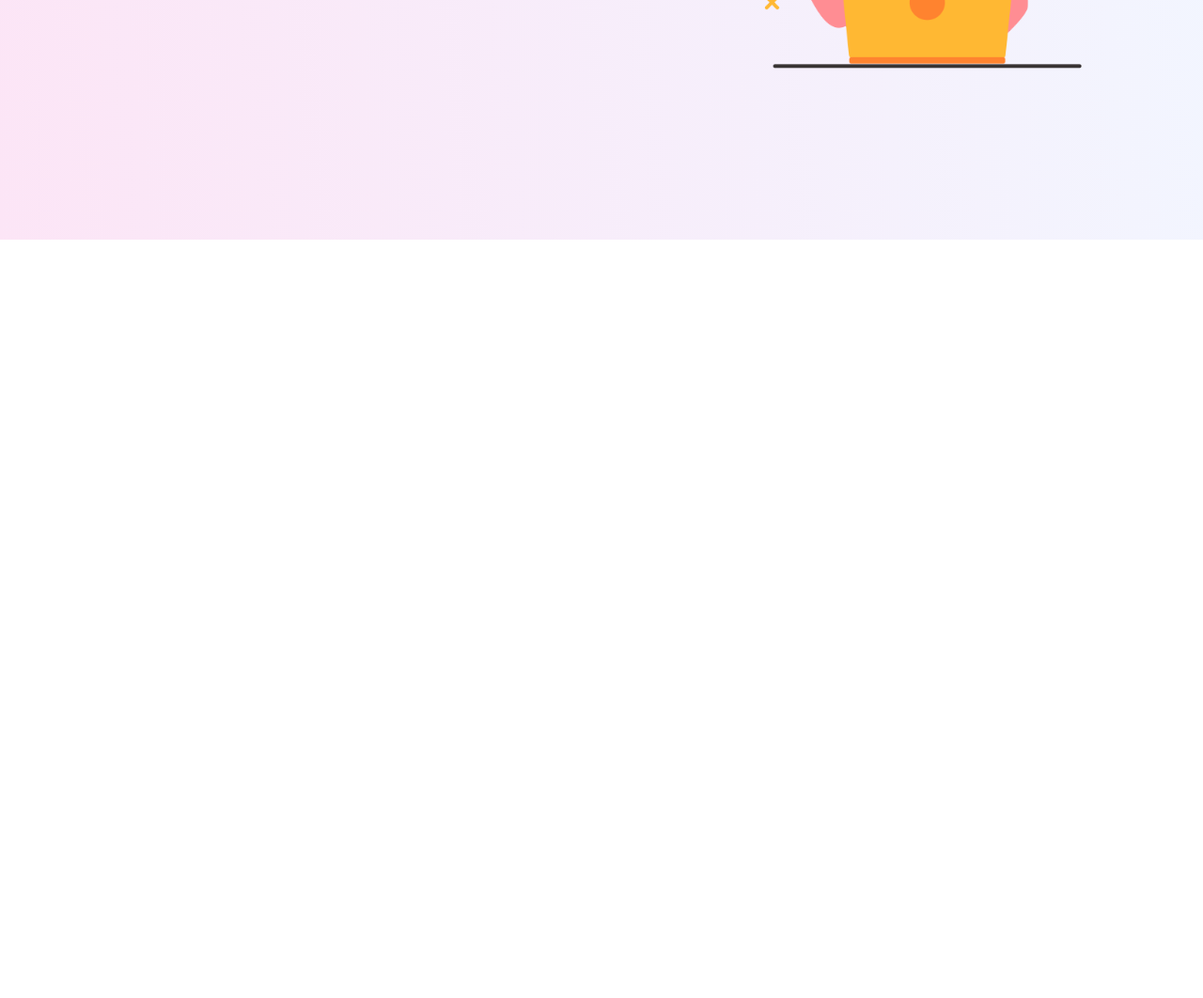
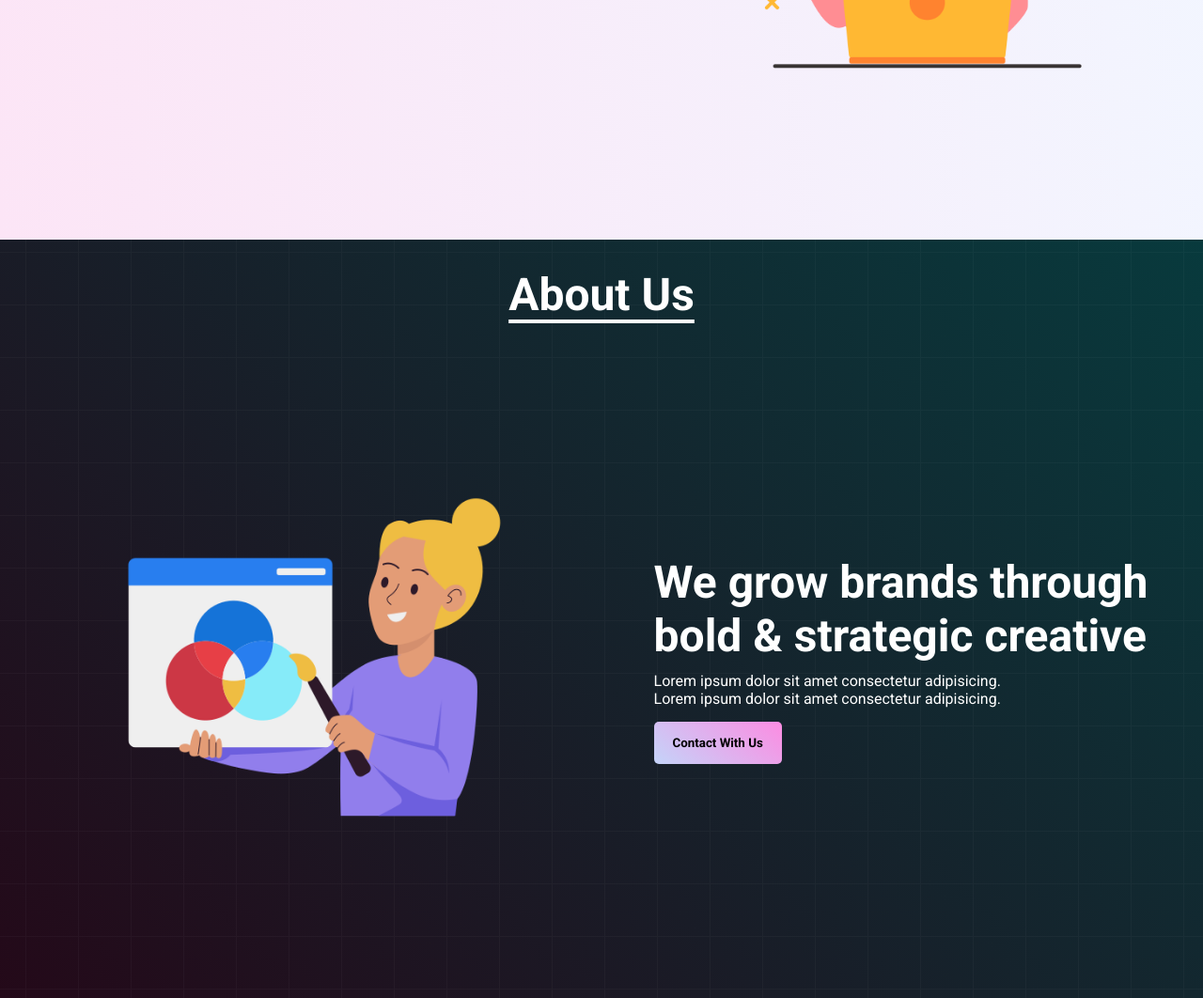
Before and after one commit to SajeedAninda/Conceptual-Website-1, a plain HTML site: page index.html in a window 1280 px wide. Shown: the part 545-1607 px from the top of the page at 94% size. Before the commit the page ends 800 px from the top, so only its background shows below. Drawn offline with Linux system fonts and the light colour scheme.

Commit message:
Commit after about us section

```diff
--- a/index.html
+++ b/index.html
@@ -46,6 +46,20 @@
             </div>
         </div>
         <!-- ABOUT US SECTION  -->
+        <div class="about-us">
+            <h1>About Us</h1>
+            <div class="about-us-section">
+                <div class="about-us-left">
+                    <img src="images/editor.png" alt="Editor">
+                </div>
+                <div class="about-us-right">
+                    <h2>We grow brands through <br>bold & strategic creative</h2>
+                    <p>Lorem ipsum dolor sit amet consectetur adipisicing. <br>Lorem ipsum dolor sit amet consectetur
+                        adipisicing.</p>
+                    <button>Contact With Us</button>
+                </div>
+            </div>
+        </div>
     </main>
 </body>
 
--- a/style.css
+++ b/style.css
@@ -90,4 +90,71 @@
     width: 400px;
 }
 
+.hero-right img:hover {
+    width: 500px;
+    transition: 0.3s ease-in-out;
+}
+
 /* ABOUT US SECTION  */
+.about-us {
+    background: url(images/background.png), linear-gradient(45deg, rgb(36, 9, 25), rgb(8, 58, 61));
+}
+
+.about-us h1 {
+    text-align: center;
+    font-size: 3rem;
+    font-weight: bolder;
+    padding-top: 30px;
+    color: white;
+    text-decoration: underline;
+    text-underline-offset: 10px;
+}
+
+.about-us-section {
+    display: flex;
+    height: 90vh;
+    justify-content: space-around;
+    align-items: center;
+
+}
+
+.about-us-left img {
+    width: 500px;
+    padding-left: 50px;
+}
+
+.about-us-left img:hover {
+    width: 650px;
+    transition: 0.3s ease-in-out;
+}
+
+.about-us-right {
+    padding-left: 20px;
+}
+
+.about-us-right h2 {
+    font-size: 3rem;
+    font-weight: bolder;
+    color: white;
+}
+
+.about-us-right p {
+    margin-top: 10px;
+    font-size: 1rem;
+    color: white;
+}
+
+.about-us-right button {
+    padding: 15px 20px;
+    border: none;
+    margin-top: 15px;
+    background: linear-gradient(220deg, rgb(110, 230, 212) 0%, rgb(252, 140, 226) 0%, rgba(196, 212, 249, 1) 100%);
+    border-radius: 5px;
+    font-weight: bold;
+    cursor: pointer;
+}
+
+.about-us-right button:hover {
+    background: linear-gradient(37deg, rgb(110, 230, 212) 0%, rgb(252, 140, 226) 0%, rgba(196, 212, 249, 1) 100%);
+    transition: 0.3s;
+}
```
